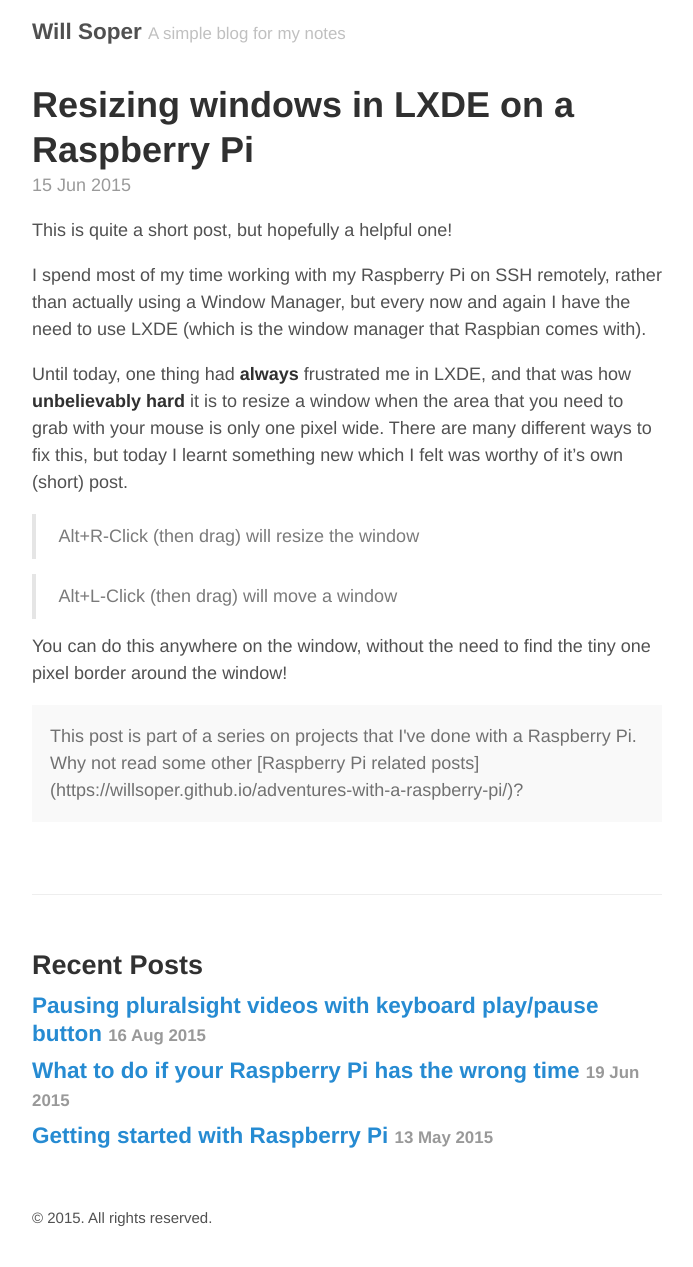
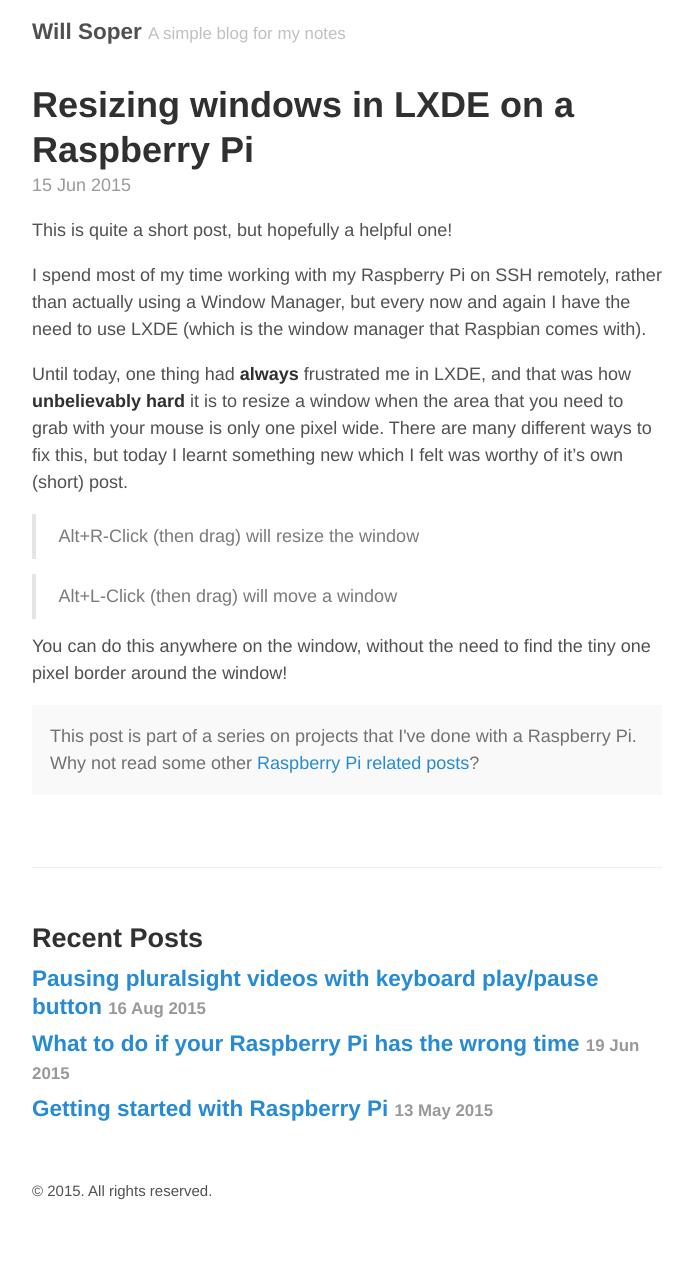
Before and after one commit to WillSoper/WillSoper.github.io, a Jekyll site: the page built from _posts/2015-06-15-resizing-windows-in-lxde-on-raspberry-pi.md, in a window 1280 px wide. Shown: the whole page, without its empty margins (293-986 px from the left). Built offline with Jekyll 4.4.1, drawn with Linux system fonts in a browser that asks for light colours; after the commit the page ends 1240 px from its top, so only the background shows below that.

Commit message:
...Pi footer link

```diff
--- a/_layouts/post.html
+++ b/_layouts/post.html
@@ -8,7 +8,7 @@
   {{ content }}
 
 	{% if page.tags contains 'raspberrypi' %}
-	<p class="message">This post is part of a series on projects that I've done with a Raspberry Pi. Why not read some other [Raspberry Pi related posts]({{ site.baseurl }}{{ "/adventures-with-a-raspberry-pi/" }})?</p>
+	<p class="message">This post is part of a series on projects that I've done with a Raspberry Pi. Why not read some other <a href="{{ site.baseurl }}{{ '/adventures-with-a-raspberry-pi/' }}">Raspberry Pi related posts</a>?</p>
 	{% else %}
 	<p>No Pi tag</p>
 	{% endif %}
```
